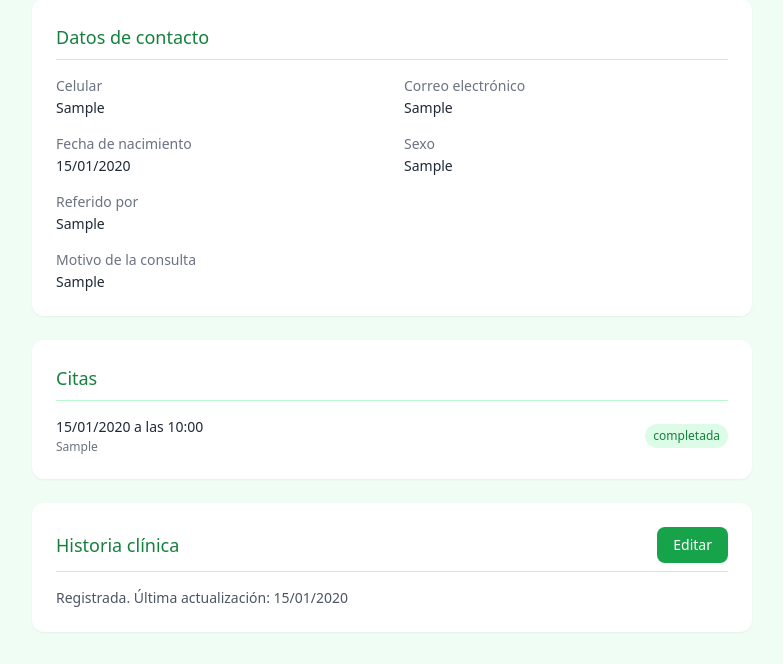
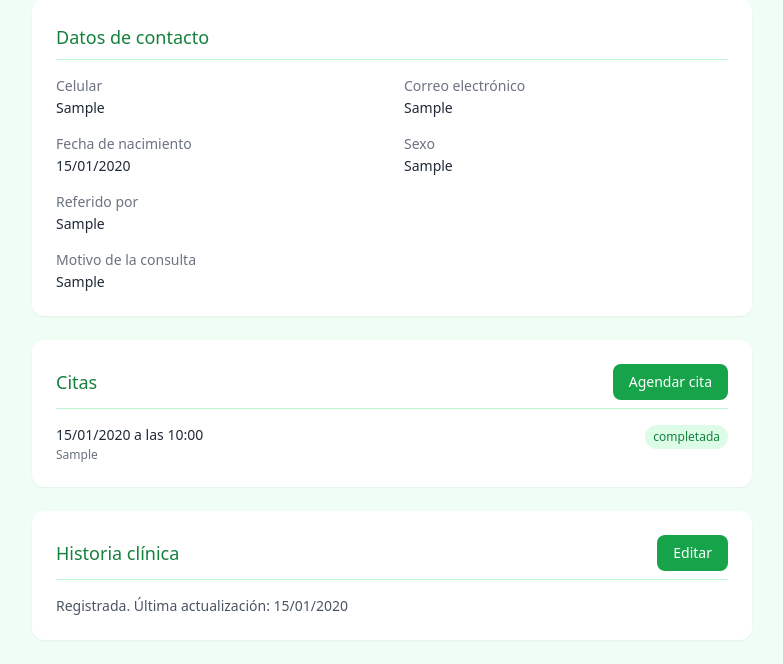
Before and after one commit to infamemp/sistema-nutricion, a FastAPI app: page /pacientes/1 in a window 1280 px wide. Shown: the part 193-857 px from the top of the page, without its empty margins (248-1031 px from the left). Before the commit the page ends 825 px from the top, so only its background shows below. Run offline with FastAPI, Linux system fonts and the light colour scheme; tables that the repository leaves empty hold one stand-in row (values such as "Sample post"); some libraries are stand-ins or nearby versions.

Commit message:
gestion de citas: agendar, reagendar con registro, cancelar, marcar estado

```diff
--- a/app/main.py
+++ b/app/main.py
@@ -184,3 +184,79 @@ async def guardar_historia(paciente_id: int, request: Request, db: Session = Dep
     db.commit()
 
     return RedirectResponse(url="/pacientes/" + str(paciente_id), status_code=303)
+
+
+@app.post("/pacientes/{paciente_id}/citas/nueva")
+def nueva_cita(
+    paciente_id: int,
+    fecha: str = Form(...),
+    hora: str = Form(...),
+    notas: Optional[str] = Form(None),
+    db: Session = Depends(get_db),
+):
+    obtener_paciente(db, paciente_id)
+
+    existe_previa = (
+        db.query(models.Cita)
+        .filter(models.Cita.paciente_id == paciente_id)
+        .first()
+    )
+    tipo = "seguimiento" if existe_previa else "primera_consulta"
+
+    cita = models.Cita(
+        paciente_id=paciente_id,
+        fecha_hora=datetime.fromisoformat(fecha + "T" + hora),
+        tipo=tipo,
+        estado="agendada",
+        notas_breves=notas,
+    )
+    db.add(cita)
+    db.commit()
+
+    return RedirectResponse(url="/pacientes/" + str(paciente_id), status_code=303)
+
+
+@app.post("/citas/{cita_id}/estado")
+def cambiar_estado_cita(
+    cita_id: int,
+    nuevo_estado: str = Form(...),
+    db: Session = Depends(get_db),
+):
+    cita = db.query(models.Cita).filter(models.Cita.id == cita_id).first()
+    if not cita:
+        raise HTTPException(status_code=404, detail="Cita no encontrada")
+
+    estados_validos = ["agendada", "confirmada", "cancelada", "completada", "no_asistio"]
+    if nuevo_estado not in estados_validos:
+        raise HTTPException(status_code=400, detail="Estado no valido")
+
+    cita.estado = nuevo_estado
+    db.commit()
+
+    return RedirectResponse(url="/pacientes/" + str(cita.paciente_id), status_code=303)
+
+
+@app.post("/citas/{cita_id}/reagendar")
+def reagendar_cita(
+    cita_id: int,
+    fecha: str = Form(...),
+    hora: str = Form(...),
+    db: Session = Depends(get_db),
+):
+    cita_anterior = db.query(models.Cita).filter(models.Cita.id == cita_id).first()
+    if not cita_anterior:
+        raise HTTPException(status_code=404, detail="Cita no encontrada")
+
+    cita_anterior.estado = "cancelada"
+
+    cita_nueva = models.Cita(
+        paciente_id=cita_anterior.paciente_id,
+        fecha_hora=datetime.fromisoformat(fecha + "T" + hora),
+        tipo=cita_anterior.tipo,
+        estado="agendada",
+        notas_breves=cita_anterior.notas_breves,
+    )
+    db.add(cita_nueva)
+    db.commit()
+
+    return RedirectResponse(url="/pacientes/" + str(cita_anterior.paciente_id), status_code=303)
--- a/app/templates/expediente.html
+++ b/app/templates/expediente.html
@@ -20,6 +20,12 @@
                 Paciente desde {{ paciente.fecha_alta.strftime('%d/%m/%Y') if paciente.fecha_alta else 'fecha no registrada' }}
             </p>
         </div>
+
+        {% if mensaje %}
+        <div class="bg-green-100 border border-green-300 text-green-800 rounded-lg p-4 mb-6">
+            {{ mensaje }}
+        </div>
+        {% endif %}
 
         <div class="bg-white rounded-xl shadow-sm p-6 mb-6">
             <h2 class="text-lg font-medium text-green-700 border-b border-green-200 pb-2 mb-4">Datos de contacto</h2>
@@ -55,24 +61,94 @@
         </div>
 
         <div class="bg-white rounded-xl shadow-sm p-6 mb-6">
-            <h2 class="text-lg font-medium text-green-700 border-b border-green-200 pb-2 mb-4">Citas</h2>
+            <div class="flex justify-between items-center border-b border-green-200 pb-2 mb-4">
+                <h2 class="text-lg font-medium text-green-700">Citas</h2>
+                <button onclick="document.getElementById('form-nueva-cita').classList.toggle('hidden')"
+                        class="bg-green-600 hover:bg-green-700 text-white text-sm font-medium px-4 py-2 rounded-lg transition">
+                    Agendar cita
+                </button>
+            </div>
+
+            <form id="form-nueva-cita" method="post" action="/pacientes/{{ paciente.id }}/citas/nueva"
+                  class="hidden bg-green-50 rounded-lg p-4 mb-4">
+                <div class="grid grid-cols-2 gap-4 mb-3">
+                    <div>
+                        <label class="block text-sm text-gray-700 mb-1">Fecha</label>
+                        <input type="date" name="fecha" required
+                               class="w-full border border-gray-300 rounded-lg px-3 py-2 focus:outline-none focus:ring-2 focus:ring-green-400">
+                    </div>
+                    <div>
+                        <label class="block text-sm text-gray-700 mb-1">Hora</label>
+                        <input type="time" name="hora" required
+                               class="w-full border border-gray-300 rounded-lg px-3 py-2 focus:outline-none focus:ring-2 focus:ring-green-400">
+                    </div>
+                </div>
+                <div class="mb-3">
+                    <label class="block text-sm text-gray-700 mb-1">Notas</label>
+                    <input type="text" name="notas" placeholder="Opcional"
+                           class="w-full border border-gray-300 rounded-lg px-3 py-2 focus:outline-none focus:ring-2 focus:ring-green-400">
+                </div>
+                <button type="submit"
+                        class="bg-green-600 hover:bg-green-700 text-white text-sm font-medium px-4 py-2 rounded-lg transition">
+                    Guardar cita
+                </button>
+            </form>
 
             {% if citas %}
             <ul class="space-y-3">
                 {% for c in citas %}
-                <li class="flex items-center justify-between text-sm border-b border-gray-100 pb-3 last:border-0 last:pb-0">
+                <li class="border-b border-gray-100 pb-3 last:border-0 last:pb-0">
+                    <div class="flex items-start justify-between">
                         <div>
-                        <p class="text-gray-800">{{ c.fecha_hora.strftime('%d/%m/%Y a las %H:%M') }}</p>
+                            <p class="text-sm {% if c.estado == 'cancelada' %}text-gray-400 line-through{% else %}text-gray-800{% endif %}">
+                                {{ c.fecha_hora.strftime('%d/%m/%Y a las %H:%M') }}
+                            </p>
                             {% if c.notas_breves %}
                             <p class="text-gray-500 text-xs mt-0.5">{{ c.notas_breves }}</p>
                             {% endif %}
                         </div>
-                    <span class="text-xs px-2 py-1 rounded-full
+                        <span class="text-xs px-2 py-1 rounded-full whitespace-nowrap
                             {% if c.estado == 'cancelada' %}bg-gray-100 text-gray-600
                             {% elif c.estado == 'completada' %}bg-green-100 text-green-700
+                            {% elif c.estado == 'no_asistio' %}bg-orange-100 text-orange-700
                             {% else %}bg-blue-50 text-blue-700{% endif %}">
-                        {{ c.estado }}
+                            {{ c.estado.replace('_', ' ') }}
                         </span>
+                    </div>
+
+                    {% if c.estado in ['agendada', 'confirmada'] %}
+                    <div class="flex gap-2 mt-2">
+                        <button onclick="document.getElementById('reagendar-{{ c.id }}').classList.toggle('hidden')"
+                                class="text-xs text-green-700 hover:underline">Reagendar</button>
+                        <form method="post" action="/citas/{{ c.id }}/estado" class="inline">
+                            <input type="hidden" name="nuevo_estado" value="completada">
+                            <button type="submit" class="text-xs text-green-700 hover:underline">Marcar completada</button>
+                        </form>
+                        <form method="post" action="/citas/{{ c.id }}/estado" class="inline">
+                            <input type="hidden" name="nuevo_estado" value="no_asistio">
+                            <button type="submit" class="text-xs text-orange-600 hover:underline">No asistió</button>
+                        </form>
+                        <form method="post" action="/citas/{{ c.id }}/estado" class="inline">
+                            <input type="hidden" name="nuevo_estado" value="cancelada">
+                            <button type="submit" class="text-xs text-gray-500 hover:underline">Cancelar</button>
+                        </form>
+                    </div>
+
+                    <form id="reagendar-{{ c.id }}" method="post" action="/citas/{{ c.id }}/reagendar"
+                          class="hidden bg-green-50 rounded-lg p-3 mt-2">
+                        <p class="text-xs text-gray-600 mb-2">La cita actual se marcará como cancelada y se creará una nueva.</p>
+                        <div class="grid grid-cols-2 gap-3 mb-2">
+                            <input type="date" name="fecha" required
+                                   class="w-full border border-gray-300 rounded-lg px-3 py-2 text-sm focus:outline-none focus:ring-2 focus:ring-green-400">
+                            <input type="time" name="hora" required
+                                   class="w-full border border-gray-300 rounded-lg px-3 py-2 text-sm focus:outline-none focus:ring-2 focus:ring-green-400">
+                        </div>
+                        <button type="submit"
+                                class="bg-green-600 hover:bg-green-700 text-white text-xs font-medium px-3 py-2 rounded-lg transition">
+                            Confirmar nueva fecha
+                        </button>
+                    </form>
+                    {% endif %}
                 </li>
                 {% endfor %}
             </ul>
```
Also changed, not shown: docs/RESTORE_POINT_v1.md (+6 -2 lines). Lines whose indentation alone changed are shown as unchanged.
